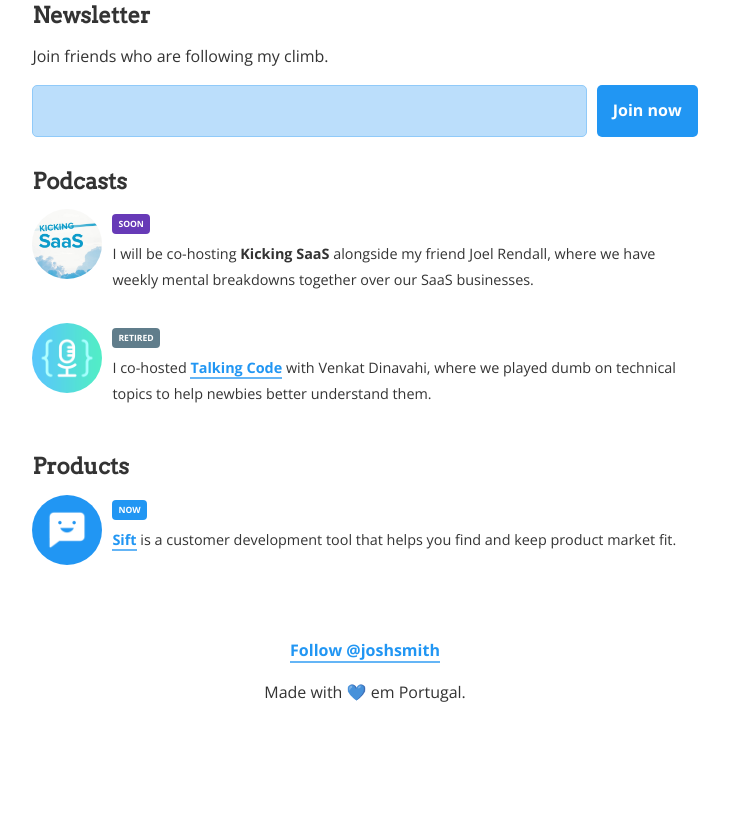
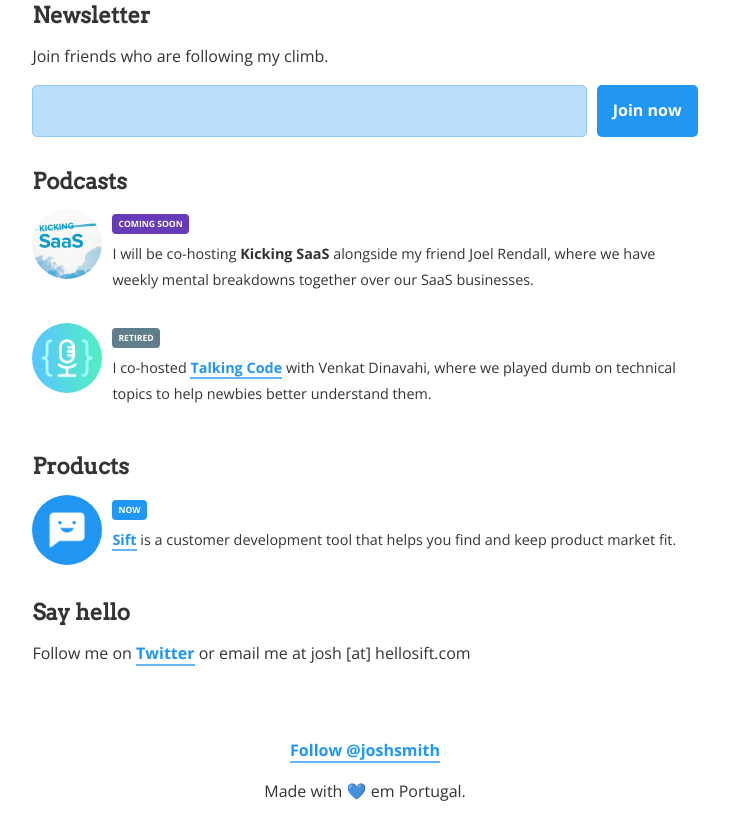
Before and after one commit to joshsmith/longslowramp, a Gatsby site: page / in a window 1280 px wide. Shown: the part 424-1245 px from the top of the page, without its empty margins (275-1004 px from the left). Before the commit the page ends 1145 px from the top, so only its background shows below. Built offline with nearby package versions, Linux system fonts and the light colour scheme; Gatsby itself is replaced by a stand-in of ours.

Commit message:
Add contact section

```diff
--- /dev/null
+++ b/src/components/Contact.js
@@ -0,0 +1,16 @@
+import React from "react"
+
+import { Section } from "./Basic"
+
+const Products = () => (
+  <Section>
+    <h3>Say hello</h3>
+    <div>
+      <p>
+        Follow me on <a href="https://twitter.com/joshsmith">Twitter</a> or email me at josh [at] hellosift.com
+      </p>
+    </div>
+  </Section>
+)
+
+export default Products
--- a/src/components/Podcasts.js
+++ b/src/components/Podcasts.js
@@ -15,7 +15,7 @@
           </a>
         </SmallIcon>
         <ProductDetails>
-          <Badge block new>Soon</Badge>
+          <Badge block new>Coming Soon</Badge>
           <p>
             I will be co-hosting <strong>Kicking SaaS</strong> alongside my
             friend Joel Rendall, where we have weekly mental breakdowns together
--- a/src/pages/index.js
+++ b/src/pages/index.js
@@ -6,6 +6,7 @@
 import Newsletter from "../components/Newsletter"
 import Podcasts from "../components/Podcasts"
 import Products from "../components/Products"
+import Contact from "../components/Contact"
 
 const IndexPage = () => (
   <Layout>
@@ -14,6 +15,7 @@
     <Newsletter />
     <Podcasts />
     <Products />
+    <Contact />
   </Layout>
 )
 
```
